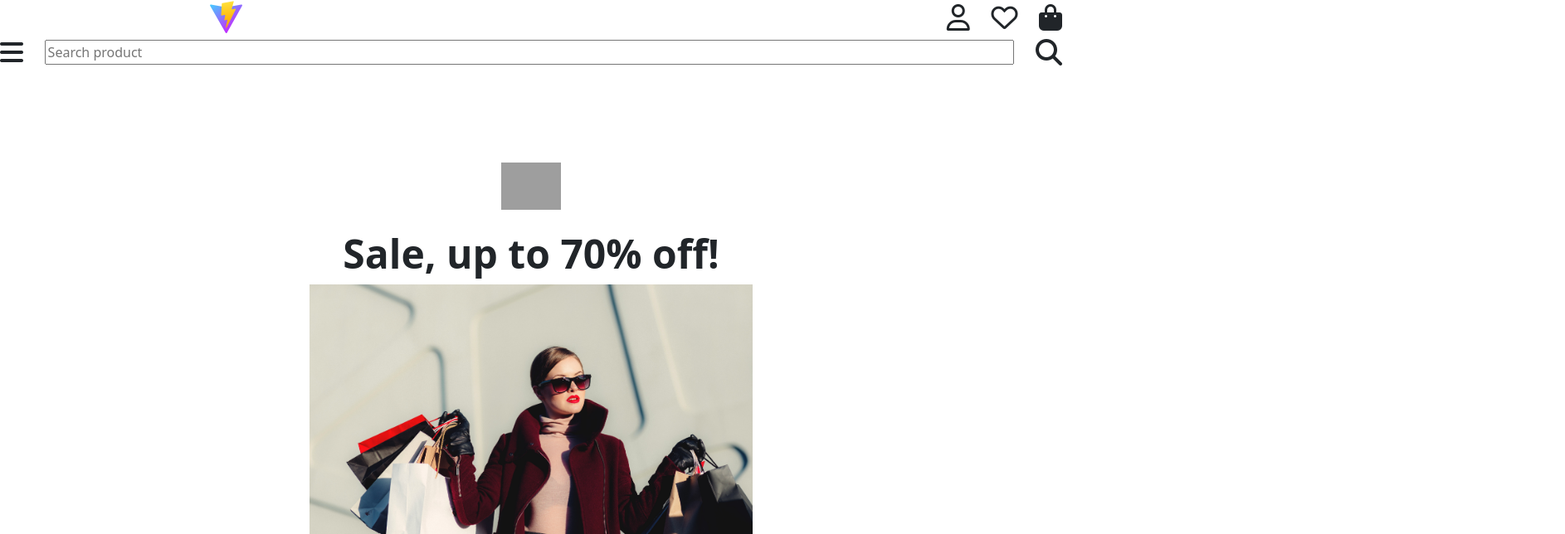
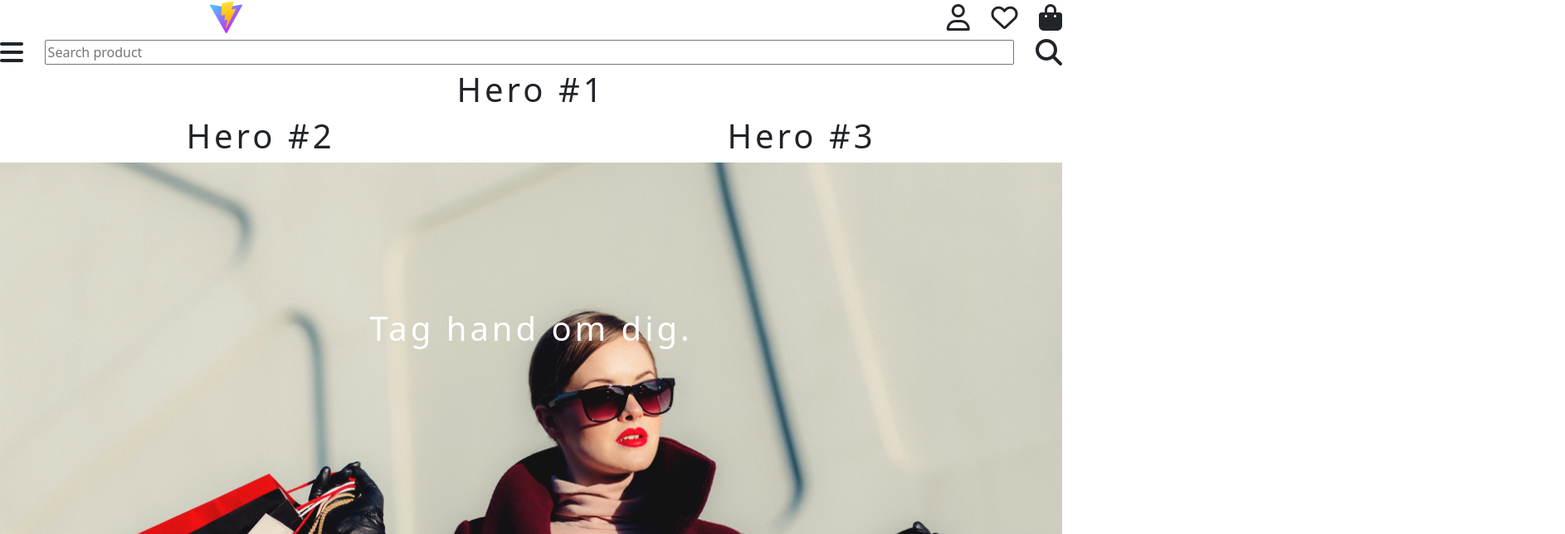
Before and after one commit to JohanCodeForFun/api-store, a Vue app: page / in a window 1280 px wide. Shown: the top 644 px of the page at 83% size, 1886 px wide, since content can reach past the window. Built offline with nearby package versions, Linux system fonts and the light colour scheme; no server answers; grey boxes are pictures that could not be loaded.

Commit message:
test different ways to use bootstrap styling

```diff
--- a/src/App.vue
+++ b/src/App.vue
@@ -1,11 +1,41 @@
 <template>
   <div class="app">
     <NavBar />
+    <div class="content">
+      <div class="row">
+        <div class="col">
+          <h1 class="text-center">Hero #1</h1>
+        </div>
+      </div>
+    </div>
 
-    <div class="hero-content">
-      <HeroMessage title="Sale, up to 70% off!"/>
-      <HeroInspiration title="Get the spring look"/>
-      <HeroProduct title="Find your jacket for the spring season"/>
+    <div class="content">
+      <div class="row">
+        <div class="col">
+          <h1 class="text-center">Hero #2</h1>
+        </div>
+        <div class="col">
+          <h1 class="text-center">Hero #3</h1>
+        </div>
+      </div>
+    </div>
+
+    <div class="content">
+      <div class="row">
+        <div class="col">
+          <HeroMessage title="Sale, up to 70% off!"/>
+        </div>
+      </div>
+    </div>
+    <div class="content">
+      <div class="row">
+        <div class="col col-sm-6">
+          <HeroInspiration title="Get the spring look"/>
+        </div>
+        <div class="col col-sm-6">
+          <HeroProduct title="Find your jacket for the spring season"/>
+        </div>
+      </div>
     </div>
 
     <div class="container">
@@ -106,14 +136,14 @@ Spearmint
 Rosewater
 #D8A7B1 */
 
-.hero-content {
+/* .hero-content {
   padding: 1rem;
   display: flex;
   justify-content: center;
   align-items: center;
   flex-direction: column;
   gap: 1rem;
-}
+} */
 
 header {
   text-align: center;
--- a/src/components/HeroMessage.vue
+++ b/src/components/HeroMessage.vue
@@ -1,4 +1,17 @@
 <template>
+	<!-- start of spa snippet -->
+	<div id="wrapper-hero">
+        <img
+            src="../assets/freestocks-_3Q3tsJ01nc-unsplash.jpg"
+            class="img-fluid"
+            alt="spa"
+        />
+        <div class="centered">
+            <h1>Tag hand om dig.</h1>
+        </div>
+    </div>
+		<!-- end of spa snippet -->
+
 	<div class="container">
 		<div class="row g-2">
 			<div class="col">
@@ -32,6 +45,19 @@ export default defineComponent({
 </script>
 
 <style scoped>
+#wrapper-hero img {
+        margin: 0 auto;
+        height: auto;
+        overflow-x: hidden;
+    }
+    /* Center the text */
+    .centered {
+        position: absolute;
+        top: 50%;
+        left: 50%;
+        transform: translate(-50%, -50%);
+        color: white;
+    }
 /* div {
 	color: white;
 	display: flex;
```
